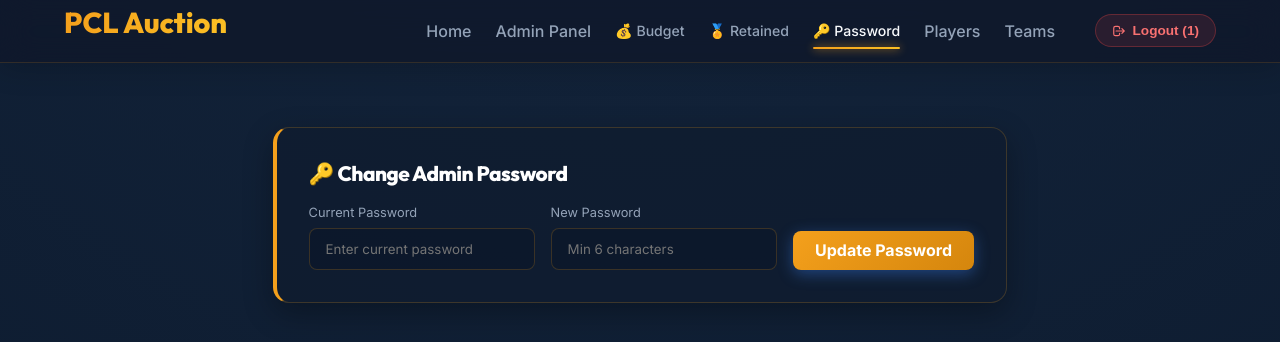
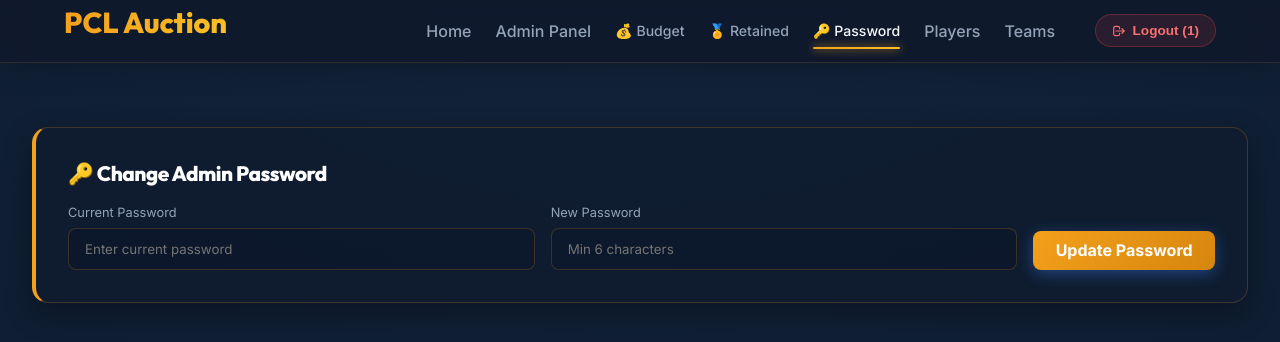
Before and after one commit to usmanajmal382/Teams-Auction-, a React (Vite) app in the folder react-frontend/: page /admin/password in a window 1280 px wide. Shown: the top 342 px of the page. Built offline with nearby package versions, Linux system fonts and the light colour scheme; no server answers; sample sign-in values are in the browser's storage.

Commit message:
Force full width without container class padding

```diff
--- a/react-frontend/src/pages/ChangePassword.jsx
+++ b/react-frontend/src/pages/ChangePassword.jsx
@@ -18,7 +18,7 @@ export default function ChangePassword() {
     const [pwError, setPwError] = useState('');
 
     return (
-        <div className="container animate-fade-in" style={{ padding: '2rem 1rem', maxWidth: '100%', margin: '0 auto' }}>
+        <div className="animate-fade-in" style={{ padding: '2rem', width: '100%', margin: '0' }}>
             <div className="card" style={{ marginTop: '2rem', border: '1px solid rgba(244,160,28,0.2)', borderLeft: '4px solid #F4A01C' }}>
                 <h3 style={{ fontSize: '1.3rem', color: 'white', marginBottom: '1.2rem', display: 'flex', alignItems: 'center', gap: '0.5rem' }}>
                     🔑 Change Admin Password
--- a/react-frontend/src/pages/RetainedPlayers.jsx
+++ b/react-frontend/src/pages/RetainedPlayers.jsx
@@ -50,7 +50,7 @@ export default function RetainedPlayers() {
     }, [navigate]);
 
     return (
-        <div className="container animate-fade-in" style={{ padding: '2rem 1rem', maxWidth: '100%', margin: '0 auto' }}>
+        <div className="animate-fade-in" style={{ padding: '2rem', width: '100%', margin: '0' }}>
             <div style={{
                 position: 'relative',
                 borderRadius: '16px',
--- a/react-frontend/src/pages/SetBudget.jsx
+++ b/react-frontend/src/pages/SetBudget.jsx
@@ -31,7 +31,7 @@ export default function SetBudget() {
     }, [navigate]);
 
     return (
-        <div className="container animate-fade-in" style={{ padding: '2rem 1rem', maxWidth: '100%', margin: '0 auto' }}>
+        <div className="animate-fade-in" style={{ padding: '2rem', width: '100%', margin: '0' }}>
             <div style={{
                 position: 'relative',
                 borderRadius: '16px',
```
